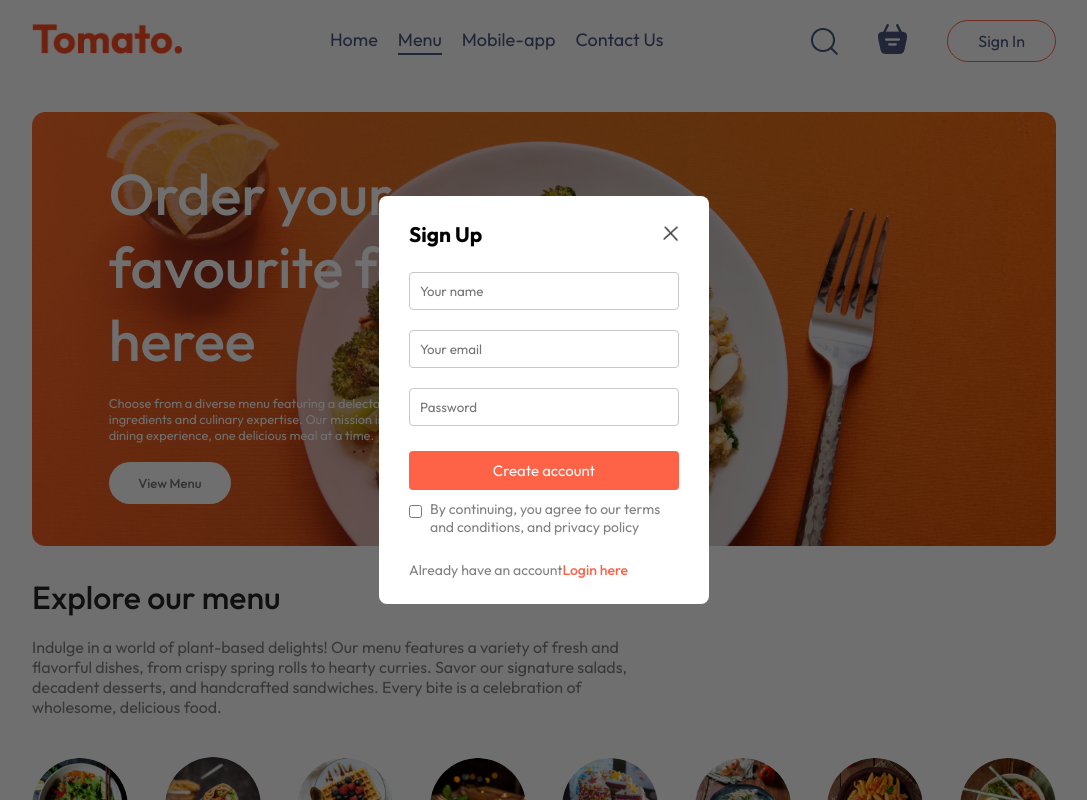
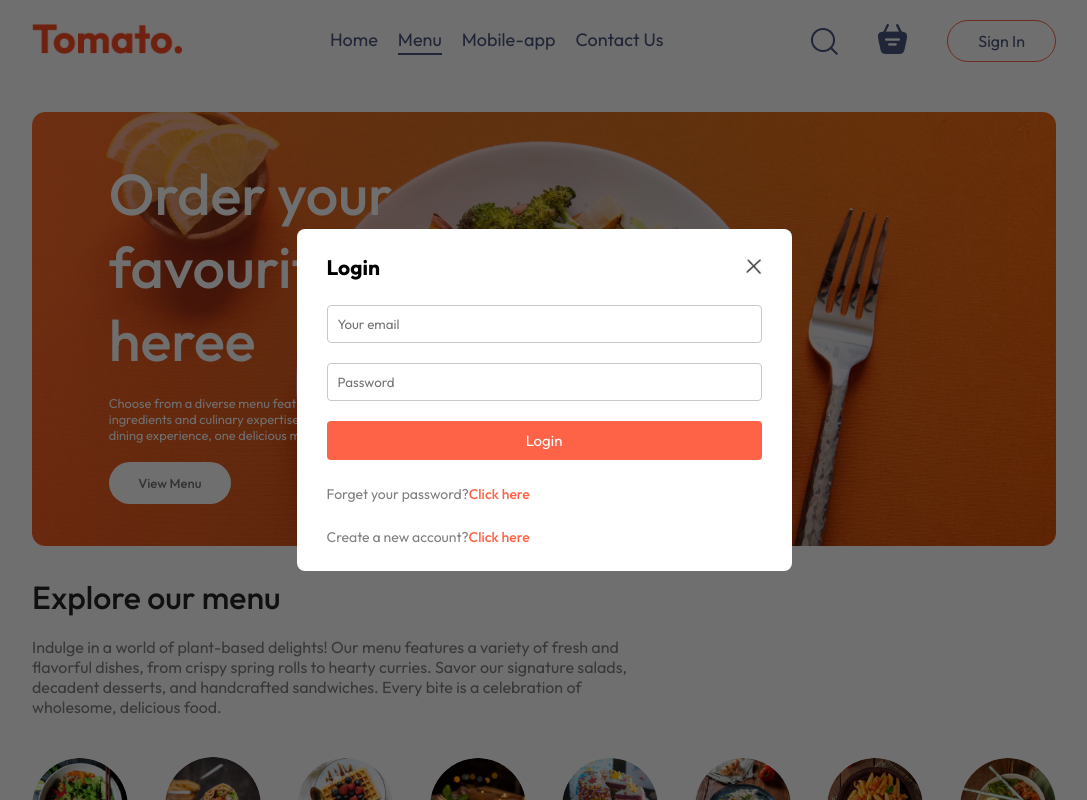
Before and after one commit to ItsChiAnh/Food-Delivery-FE, a React (Vite) app in the folder food-frontend/: page / in a window 1280 px wide. Both pictures are taken after a click on the button "Sign In". Shown: the top 800 px of the page, without its empty margins (96-1183 px from the left). Built offline with nearby package versions, Linux system fonts and the light colour scheme.

Commit message:
thêm giao pop up otp

```diff
--- a/food-frontend/src/components/LoginPopup/LoginPopup.css
+++ b/food-frontend/src/components/LoginPopup/LoginPopup.css
@@ -9,7 +9,7 @@
 
 .login-popup-container {
   place-self: center;
-  width: max(23vw, 330px);
+  width: max(35vw, 495px);
   color: #808080;
   background-color: white;
   display: flex;
@@ -72,3 +72,7 @@
   font-weight: 500;
   cursor: pointer;
 }
+
+
+
+/* toast */
--- a/food-frontend/src/components/LoginPopup/LoginPopup.jsx
+++ b/food-frontend/src/components/LoginPopup/LoginPopup.jsx
@@ -1,9 +1,63 @@
 import React, { useState } from "react";
 import "./LoginPopup.css";
 import { assets } from "../../assets/assets";
+import axios from "axios";
 
 const LoginPopup = ({ setShowLogin }) => {
-  const [currState, setCurrState] = useState("Sign Up");
+  const [currState, setCurrState] = useState("Login");
+  const [email, setEmail] = useState("");
+  const [password, setPassword] = useState("");
+  const [otp, setOtp] = useState("");
+  const [name, setName] = useState("");
+  const [newPassword, setNewPassword] = useState("");
+  const [confirmPassword, setConfirmPassword] = useState("");
+
+  const handleSendOtp = (e) => {
+    e.preventDefault();
+    if (!email) {
+      alert("Please enter your email!");
+      return;
+    }
+    // console.log("OTP sent to:", email);
+    setCurrState("Enter OTP");
+  };
+
+  const handleVerifyOtp = (e) => {
+    e.preventDefault();
+    if (!otp) {
+      alert("Please enter the OTP!");
+      return;
+    }
+    // console.log("Verifying OTP:", otp);
+    alert("OTP verified successfully!");
+    setCurrState("Reset Password");
+  };
+
+  const handleResetPassword = (e) => {
+    e.preventDefault();
+    if (!newPassword || !confirmPassword) {
+      alert("Please fill in all the fields!");
+      return;
+    }
+    if (newPassword !== confirmPassword) {
+      alert("Passwords do not match!");
+      return;
+    }
+    // console.log("Password reset successfully!");
+    alert("Password has been reset successfully!");
+    setCurrState("Login");
+  };
+
+  const handleSignUp = (e) => {
+    e.preventDefault();
+    if (!name || !email || !password) {
+      alert("Please fill in all the fields!");
+      return;
+    }
+    // console.log("Account created successfully:", { name, email, password });
+    alert("Account created successfully!");
+    setCurrState("Login");
+  };
 
   return (
     <div className="login-popup">
@@ -17,34 +71,129 @@ const LoginPopup = ({ setShowLogin }) => {
           />
         </div>
         <div className="login-popup-input">
-          {currState === "Login" ? (
-            <></>
-          ) : (
-            <input type="text" placeholder="Your name" required />
+          {currState === "Sign Up" && (
+            <>
+              <input
+                type="text"
+                placeholder="Your name"
+                value={name}
+                onChange={(e) => setName(e.target.value)}
+                required
+              />
+              <input
+                type="email"
+                placeholder="Your email"
+                value={email}
+                onChange={(e) => setEmail(e.target.value)}
+                required
+              />
+              <input
+                type="password"
+                placeholder="Password"
+                value={password}
+                onChange={(e) => setPassword(e.target.value)}
+                required
+              />
+              <button onClick={handleSignUp}>Sign Up</button>
+            </>
           )}
-
-          <input type="text" placeholder="Your email" required />
-          <input type="text" placeholder="Password" required />
+          {currState === "Forgot Password" && (
+            <>
+              <input
+                type="email"
+                placeholder="Enter your email"
+                value={email}
+                onChange={(e) => setEmail(e.target.value)}
+                required
+              />
+              <p>We will send a one-time password (OTP) to your email.</p>
+              <button onClick={handleSendOtp}>Send OTP</button>
+            </>
+          )}
+          {currState === "Enter OTP" && (
+            <>
+              <input
+                type="text"
+                placeholder="Enter the OTP"
+                value={otp}
+                onChange={(e) => setOtp(e.target.value)}
+                required
+              />
+              <button onClick={handleVerifyOtp}>Verify OTP</button>
+            </>
+          )}
+          {currState === "Reset Password" && (
+            <>
+              <input
+                type="password"
+                placeholder="New Password"
+                value={newPassword}
+                onChange={(e) => setNewPassword(e.target.value)}
+                required
+              />
+              <input
+                type="password"
+                placeholder="Confirm New Password"
+                value={confirmPassword}
+                onChange={(e) => setConfirmPassword(e.target.value)}
+                required
+              />
+              <button onClick={handleResetPassword}>Confirm</button>
+            </>
+          )}
+          {currState === "Login" && (
+            <>
+              <input
+                type="email"
+                placeholder="Your email"
+                value={email}
+                onChange={(e) => setEmail(e.target.value)}
+                required
+              />
+              <input
+                type="password"
+                placeholder="Password"
+                value={password}
+                onChange={(e) => setPassword(e.target.value)}
+                required
+              />
+              <button>Login</button>
+            </>
+          )}
         </div>
-        <button>{currState === "Sign Up" ? "Create account" : "Login"}</button>
-        <div className="login-popup-condition">
-          <input type="checkbox" required />
+        {currState === "Forgot Password" && (
           <p>
-            By continuing, you agree to our terms and conditions, and privacy
-            policy
+            Remember your password?
+            <span onClick={() => setCurrState("Login")}>Login here</span>
           </p>
-        </div>
+        )}
+        {currState === "Enter OTP" && (
+          <p>
+            Didn't receive the OTP?
+            <span onClick={() => setCurrState("Forgot Password")}>
+              Resend OTP
+            </span>
+          </p>
+        )}
+        {currState === "Login" && (
+          <p>
+            Forget your password?
+            <span onClick={() => setCurrState("Forgot Password")}>
+              Click here
+            </span>
+          </p>
+        )}
         {currState === "Login" ? (
           <p>
             Create a new account?
             <span onClick={() => setCurrState("Sign Up")}>Click here</span>
           </p>
-        ) : (
+        ) : currState === "Sign Up" ? (
           <p>
-            Already have an account
+            Already have an account?
             <span onClick={() => setCurrState("Login")}>Login here</span>
           </p>
-        )}
+        ) : null}
       </form>
     </div>
   );
```
